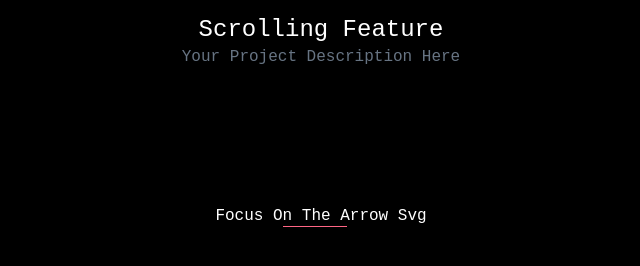
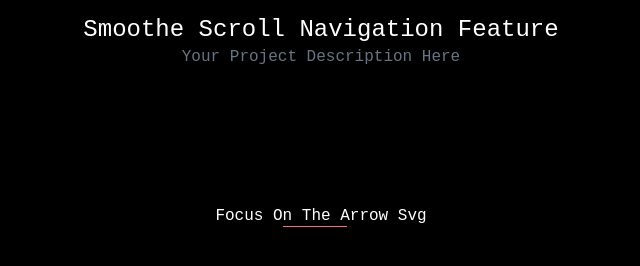
Before and after one commit to anmoldhanda/page_scrolling_feature, a plain HTML site: page index.html in a window 1280 px wide. Shown: the top 266 px of the page, without its empty margins (319-959 px from the left). Drawn offline with Linux system fonts and the light colour scheme; a web font is replaced by a local one.

Commit message:
final commit

```diff
--- a/index.html
+++ b/index.html
@@ -3,13 +3,13 @@
   <head>
     <meta charset="UTF-8" />
     <meta name="viewport" content="width=device-width, initial-scale=1.0" />
-    <title>scroll to top feature</title>
+    <title>smooth scroll navigation feature</title>
     <!-- =============================================== custom css =============================================== -->
     <link rel="stylesheet" href="style.css" />
   </head>
   <body>
     <div class="projectdetails-container">
-      <h1 class="headline">scrolling feature</h1>
+      <h1 class="headline">smoothe scroll navigation feature</h1>
       <p class="description">
         your project description here
       </p>
```
